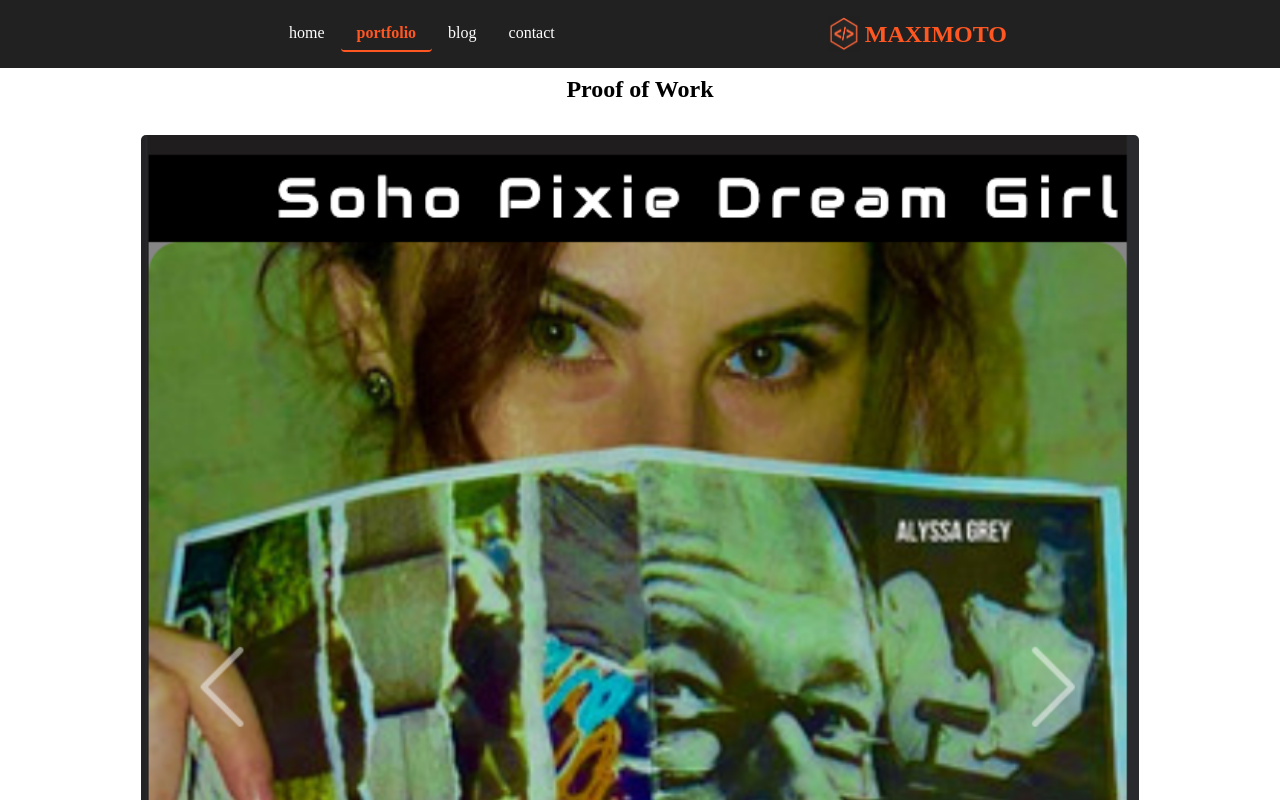
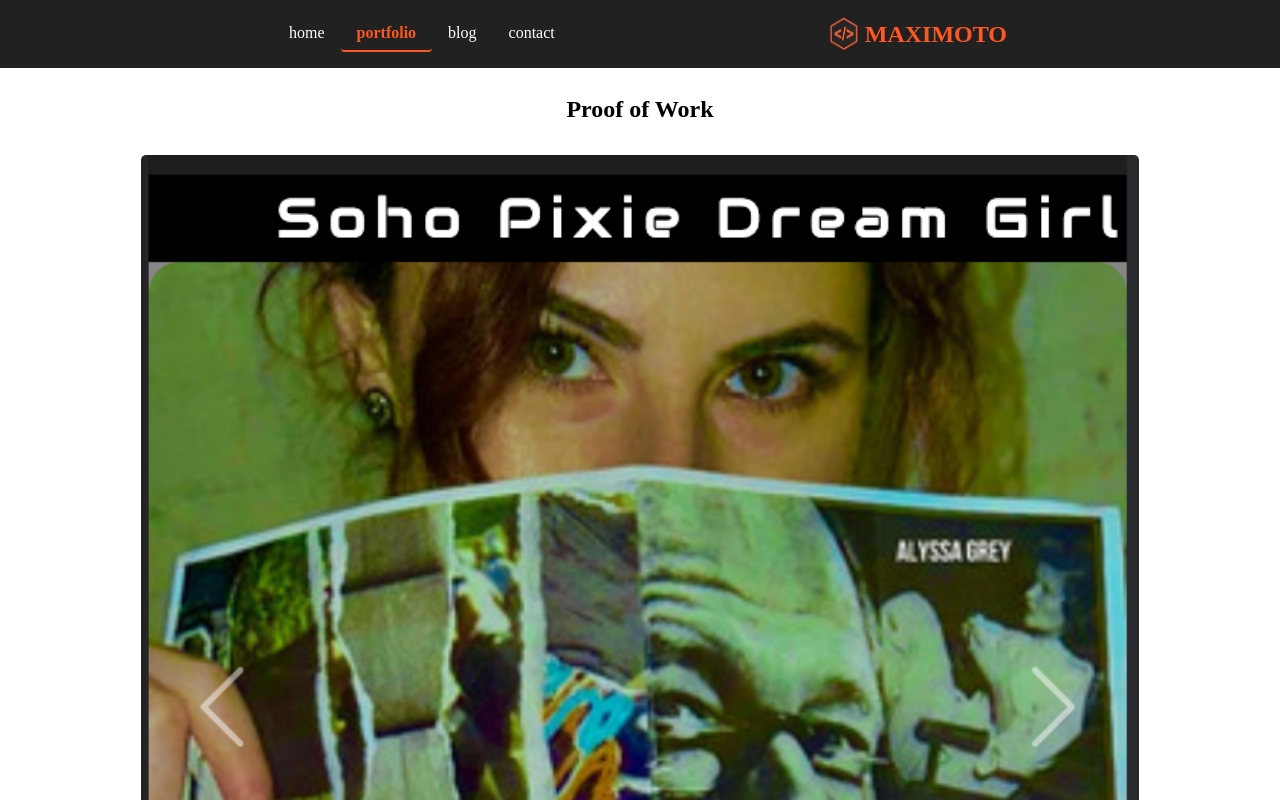
Before and after one commit to maximotodev/maximoto-portfolio, a React (Vite) app: page /portfolio in a window 1280 px wide. Shown: the top 800 px of the page. Built offline with nearby package versions, Linux system fonts and the light colour scheme.

Commit message:
header fixed to top. portfolio-wrapper margin top 5.5em

```diff
--- a/src/components/Header.css
+++ b/src/components/Header.css
@@ -1,4 +1,8 @@
 .header-wrapper {
+    position: fixed;
+    /* overflow: hidden; */
+    top: 0;
+    width: 100%;
     padding: 1em;
     background-color: #212121;
     display: flex;
--- a/src/pages/Portfolio.css
+++ b/src/pages/Portfolio.css
@@ -1,5 +1,6 @@
 .portfolio-wrapper {
     /* border: 1px solid magenta; */
+    margin-top: 5.5em;
     padding: .5em;
 }
 
```
